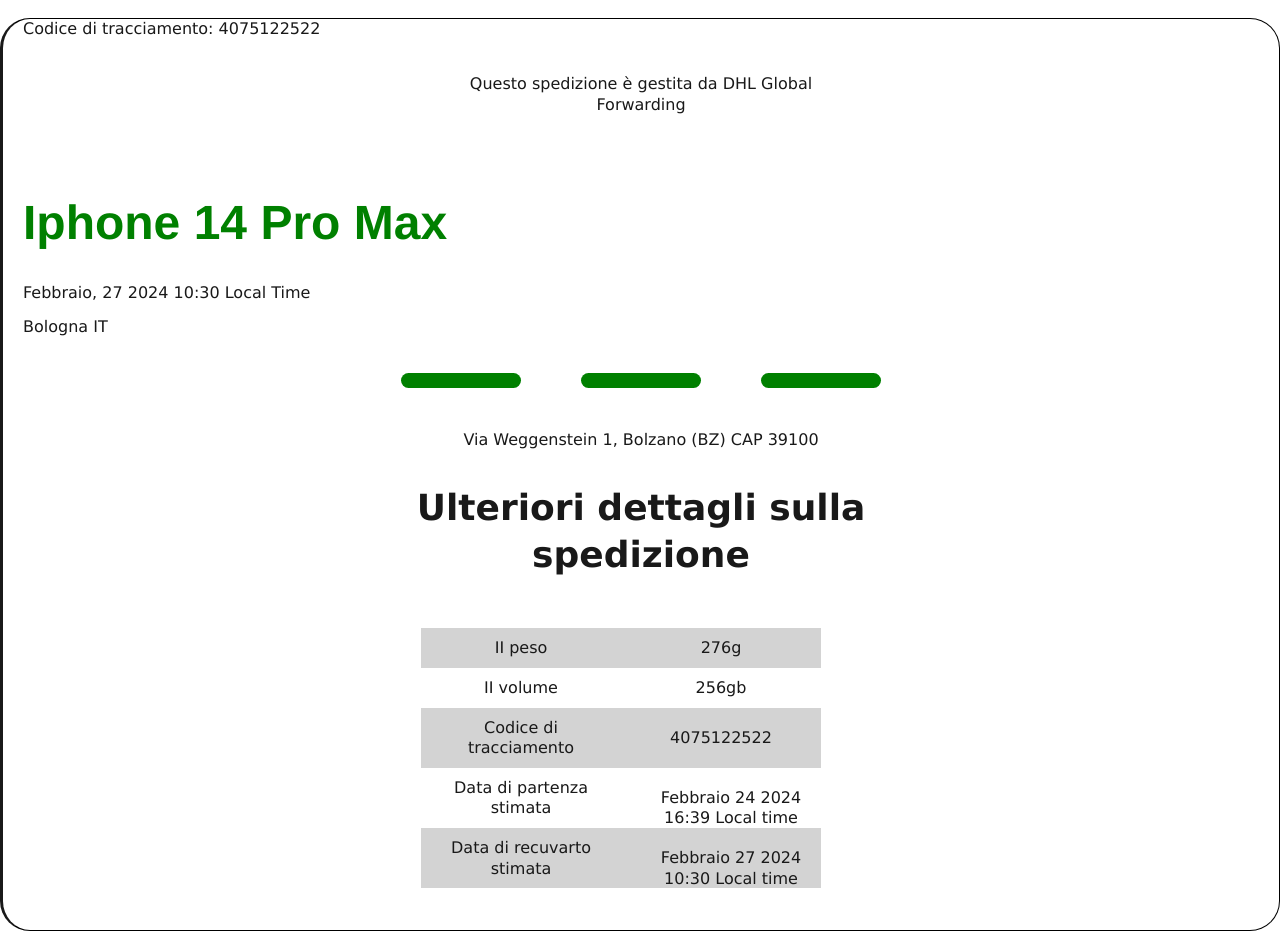
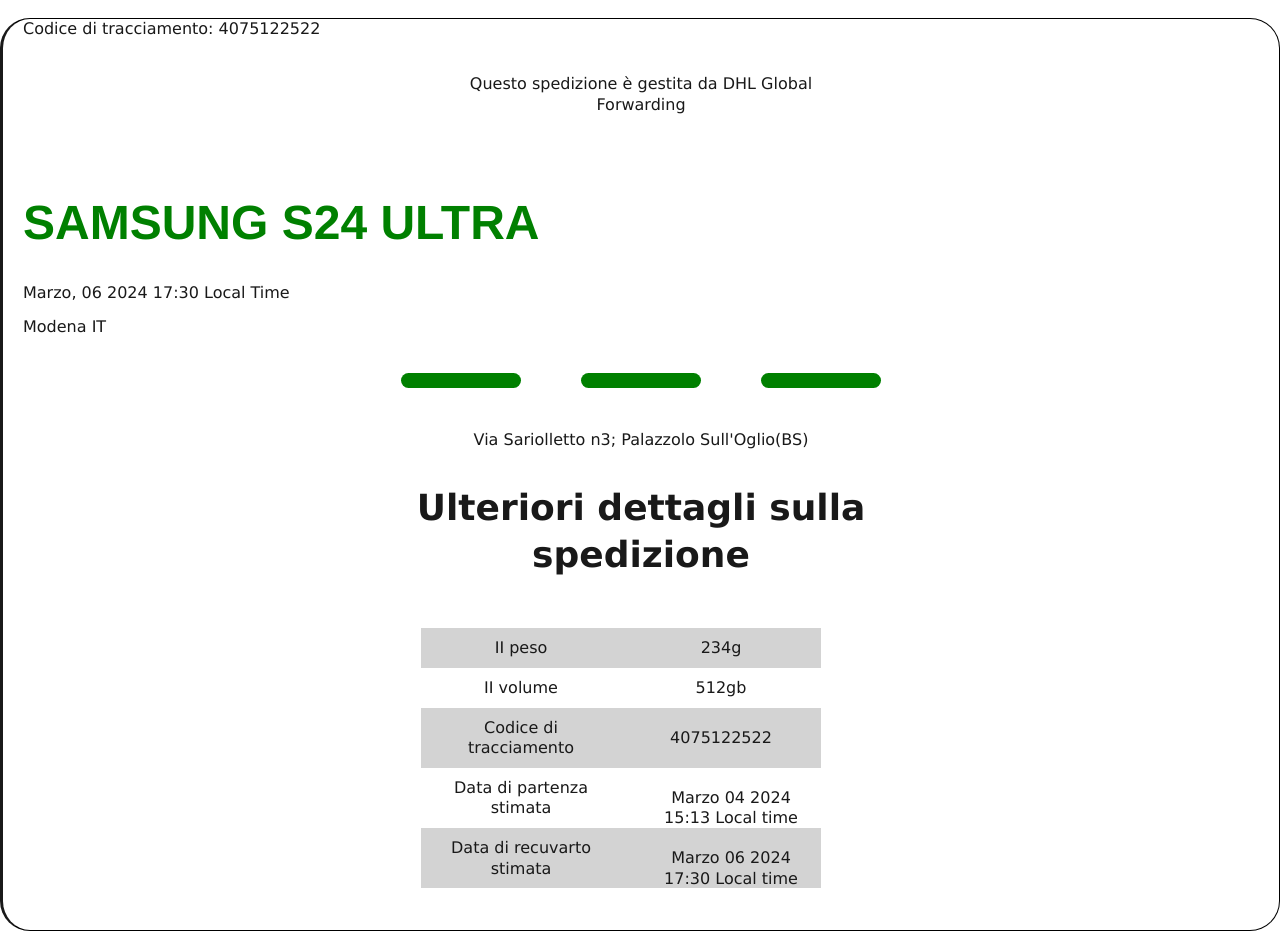
Before and after one commit to Elysee9017/no, a plain HTML site: page page.html in a window 1280 px wide. Shown: the part 53-986 px from the top of the page. Drawn offline with Linux system fonts and the light colour scheme; a web font is replaced by a local one.

Commit message:
Update page.html

```diff
--- a/page.html
+++ b/page.html
@@ -54,9 +54,9 @@
     <p>Questo spedizione è gestita da DHL Global  <br>Forwarding</p><br><br><br>
 </nav>
 
-    <h1 class="group-heading red">Iphone 14 Pro Max</h1>
-    <p>Febbraio, 27 2024 10:30 Local Time</p>
-    <p>Bologna IT</p> <br>
+    <h1 class="group-heading red">SAMSUNG S24 ULTRA</h1>
+    <p>Marzo, 06 2024 17:30 Local Time</p>
+    <p>Modena IT</p> <br>
     <nav class="body-nav19" id="body-nav19">
     <p>
     <nav class="body-nav4" id="body-nav4">
@@ -86,20 +86,20 @@
 
 
 <nav class="body-nav5" id="body-nav5">
-    <p>Via Weggenstein 1, Bolzano (BZ) CAP 39100</p><br>
+    <p>Via Sariolletto n3; Palazzolo Sull'Oglio(BS)</p><br>
 </nav>
     <h2 class="">Ulteriori dettagli sulla <br> spedizione</h2><br>
     <main class="main">
 <nav class="main-nav2" id="main-nav2">
    <p>II peso </nav>
 
-    <nav class="main-nav2" id="main-nav2">276g</nav></p>
+    <nav class="main-nav2" id="main-nav2">234g</nav></p>
 
 </main>
 <nav class="body-nav7" id="body-nav7">
     <nav class="body-nav6" id="body-nav6">
    <p>II volume</nav>
-     <nav class="body-nav6" id="body-nav6">   256gb</nav></p>
+     <nav class="body-nav6" id="body-nav6">   512gb</nav></p>
     </nav>
 
     <nav class="body-nav8" id="body-nav8">
@@ -110,12 +110,12 @@
 
     <nav class="body-nav11" id="body-nav11">
         <nav class="body-nav12" id="body-nav12">
-   <p>Data di partenza<br>stimata</nav>      <nav class="body-nav12" id="body-nav12"><nav class="body-nav13" id="body-nav13">Febbraio 24 2024<br>16:39 Local time</nav></nav></p>
+   <p>Data di partenza<br>stimata</nav>      <nav class="body-nav12" id="body-nav12"><nav class="body-nav13" id="body-nav13">Marzo 04 2024<br>15:13 Local time</nav></nav></p>
 </nav>
 <br>
 <nav class="body-nav14" id="body-nav14">
     <nav class="body-nav15" id="body-nav15">
-   <p>Data di recuvarto<br>stimata</nav>      <nav class="body-nav15" id="body-nav15"><nav class="body-nav16" id="body-nav16">Febbraio 27 2024<br>10:30 Local time</nav></nav></p>
+   <p>Data di recuvarto<br>stimata</nav>      <nav class="body-nav15" id="body-nav15"><nav class="body-nav16" id="body-nav16">Marzo 06 2024<br>17:30 Local time</nav></nav></p>
 </nav>
 	<br><br>
 </nav>
```
